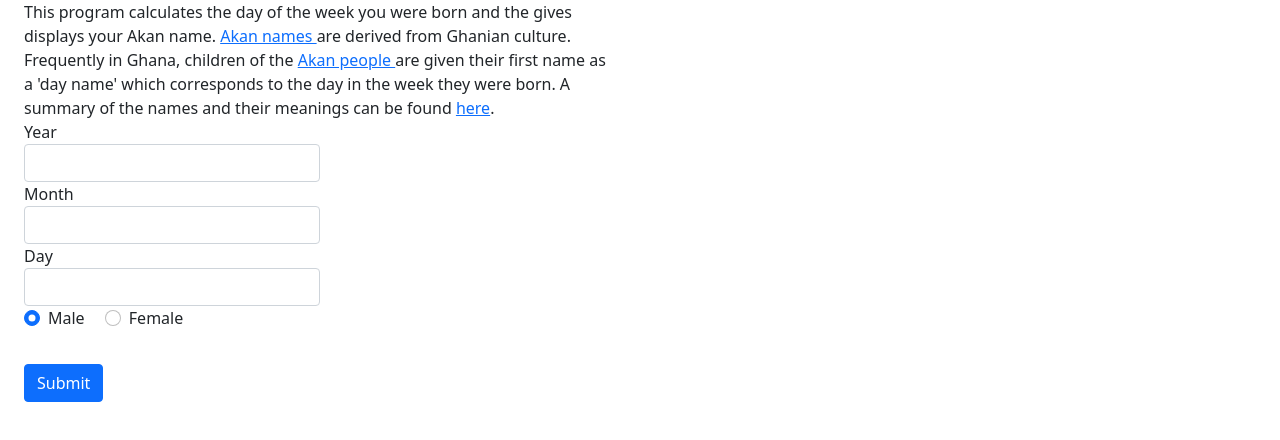
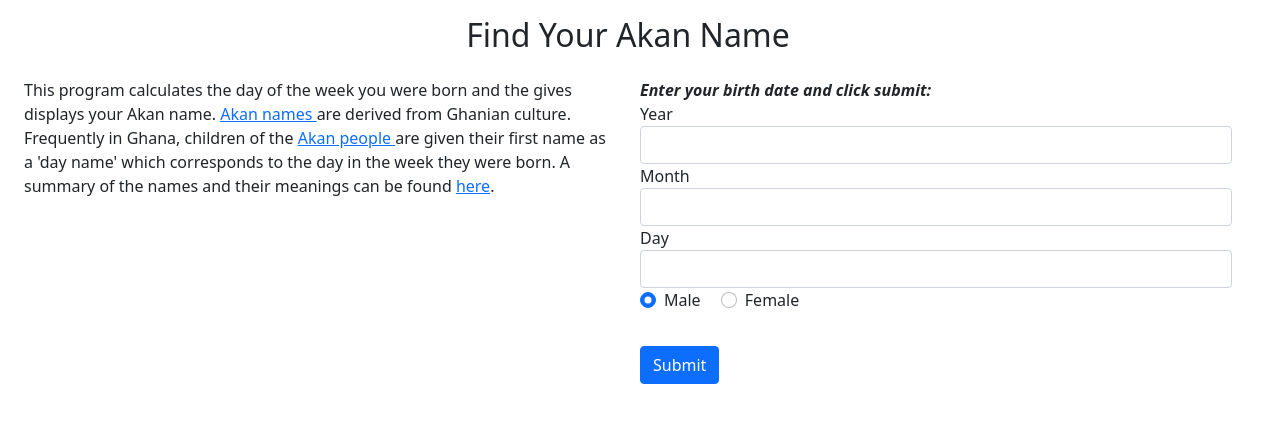
Before and after one commit to jvoyugi/week_2_ip, a plain HTML site: page index.html in a window 1280 px wide. Drawn offline with nearby package versions, Linux system fonts and the light colour scheme.

Commit message:
Create 2 columns for description and form

```diff
--- a/assets/css/styles.css
+++ b/assets/css/styles.css
@@ -4,3 +4,7 @@
   right: 0;
   margin: auto;
 }
+
+.description{
+  margin-top: 20;
+}
--- a/index.html
+++ b/index.html
@@ -17,15 +17,19 @@
 
   <body>
     <div class="container-fluid row">
-      <div class="col-sm-6">
+      <div class="text-center p-3">
+        <h2>
+          Find Your Akan Name
+        </h2>
+      </div>
+      <div class="col-md-6">
         <div>
           This program calculates the day of the week you were born and the
           gives displays your Akan name.
           <a href="https://en.wikipedia.org/wiki/Akan_names" target="_blank">
             Akan names
           </a>
-            are derived from Ghanian culture. Frequently in Ghana, children of
-            the
+          are derived from Ghanian culture. Frequently in Ghana, children of the
           <a href="https://en.wikipedia.org/wiki/Akan_people" target="_blank">
             Akan people
           </a>
@@ -38,7 +42,10 @@
             >here</a
           >.
         </div>
-        <form id="akan_name_form" class="col-sm-6">
+      </div>
+      <div class="col-md-6">
+        <form id="akan_name_form">
+          <strong><em>Enter your birth date and click submit:</em></strong>
           <div>
             <label for="year">Year</label>
             <input
@@ -110,6 +117,7 @@
         </form>
       </div>
       </div>
+    </div>
     <script src="https://cdnjs.cloudflare.com/ajax/libs/popper.js/2.9.2/umd/popper.min.js"></script>
     <script src="https://cdnjs.cloudflare.com/ajax/libs/twitter-bootstrap/5.1.0/js/bootstrap.min.js"></script>
     <script src="assets/js/scripts.js"></script>
```
Lines whose indentation alone changed are shown as unchanged.
